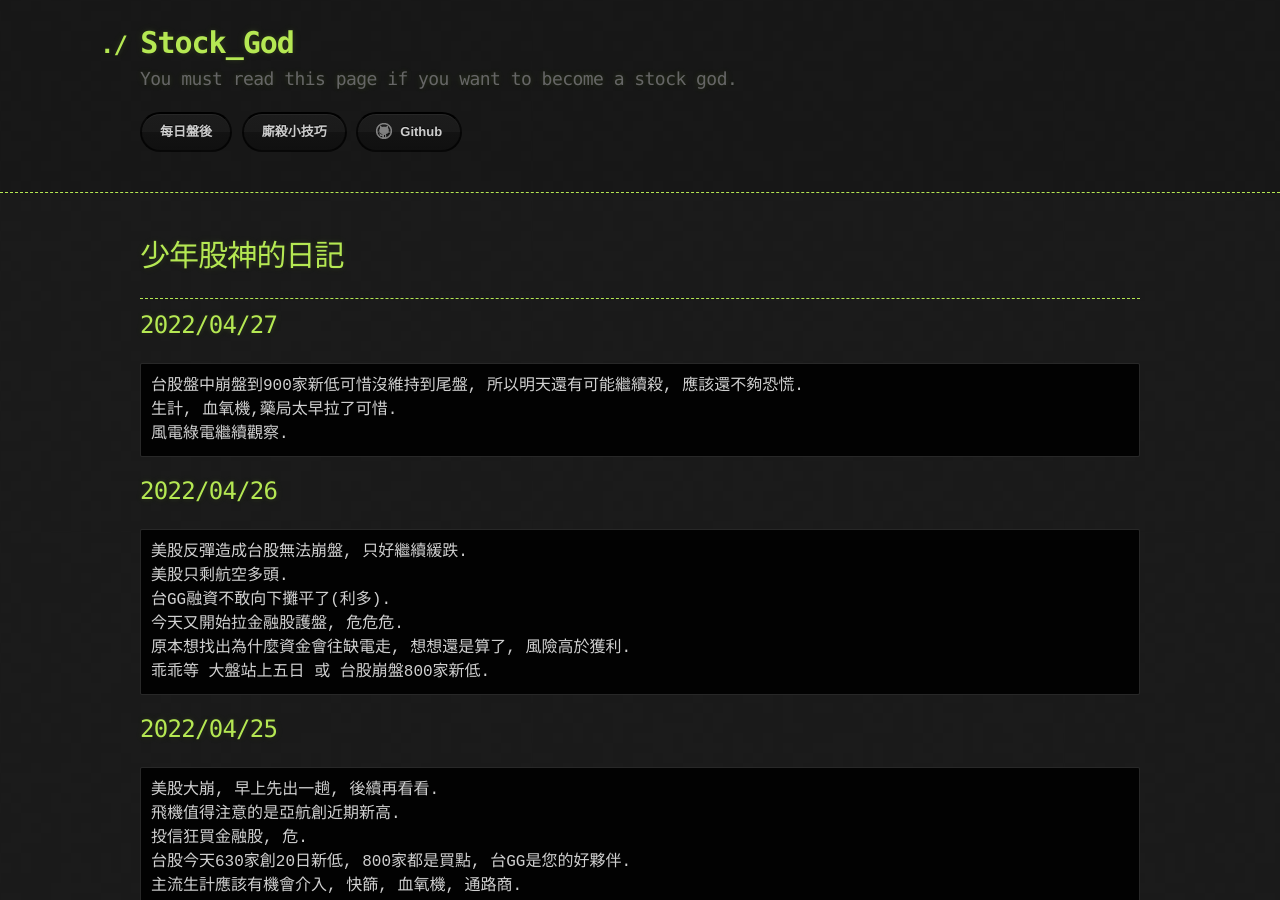
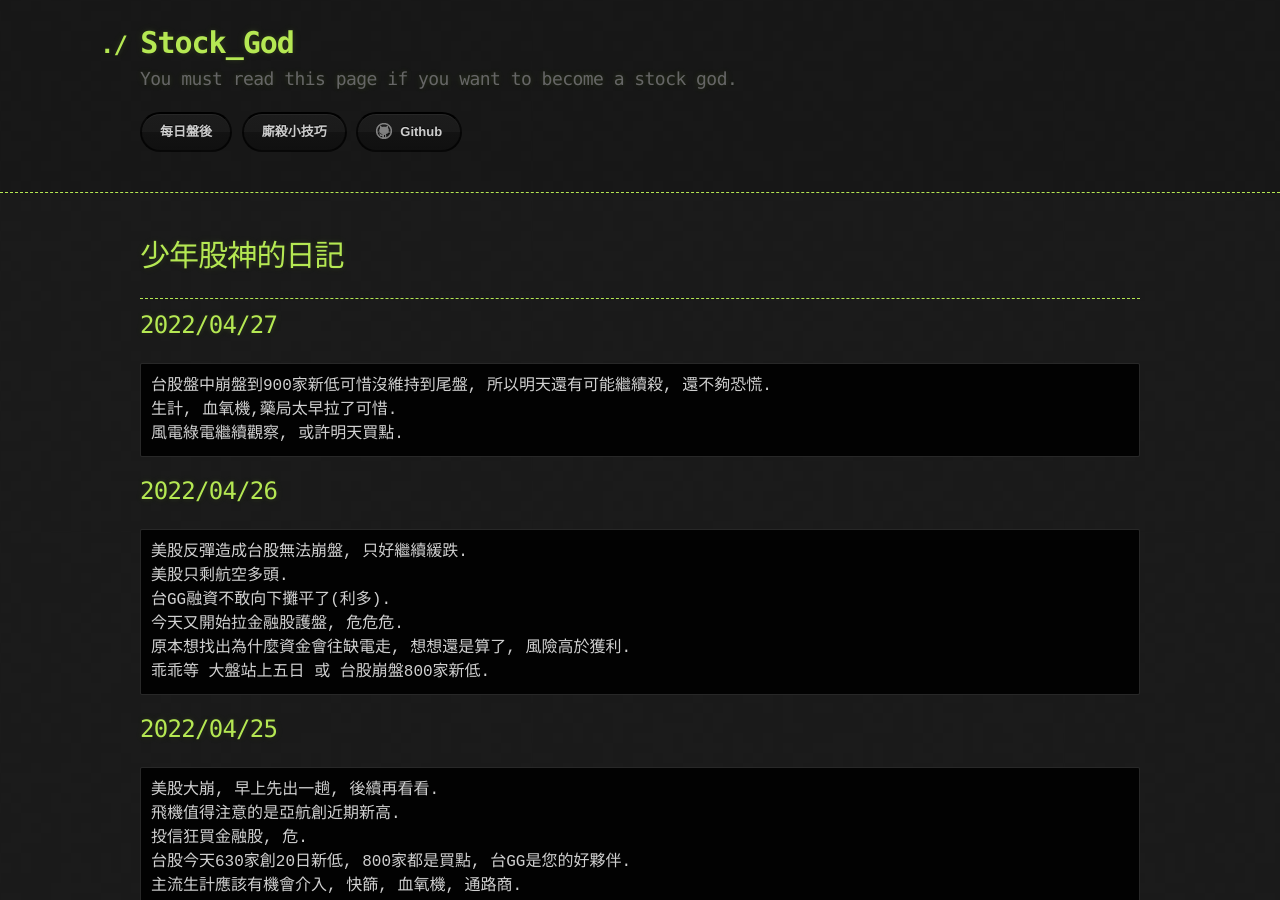
Before and after one commit to lepg5487/Stock_God, a Jekyll site: the page built from index.md, in a window 1280 px wide and 900 px high. Built offline with Jekyll 4.4.1, drawn with Linux system fonts in a browser that asks for light colours; our own code applies the rules of GitHub Pages for plain Markdown files.

Commit message:
Update index.md

````diff
--- a/index.md
+++ b/index.md
@@ -8,9 +8,9 @@ layout: testlayouts
 
 ## 2022/04/27
 ```
-台股盤中崩盤到900家新低可惜沒維持到尾盤, 所以明天還有可能繼續殺, 應該還不夠恐慌.
+台股盤中崩盤到900家新低可惜沒維持到尾盤, 所以明天還有可能繼續殺, 還不夠恐慌.
 生計, 血氧機,藥局太早拉了可惜.
-風電綠電繼續觀察.
+風電綠電繼續觀察, 或許明天買點.
 ```
 
 ## 2022/04/26
````
